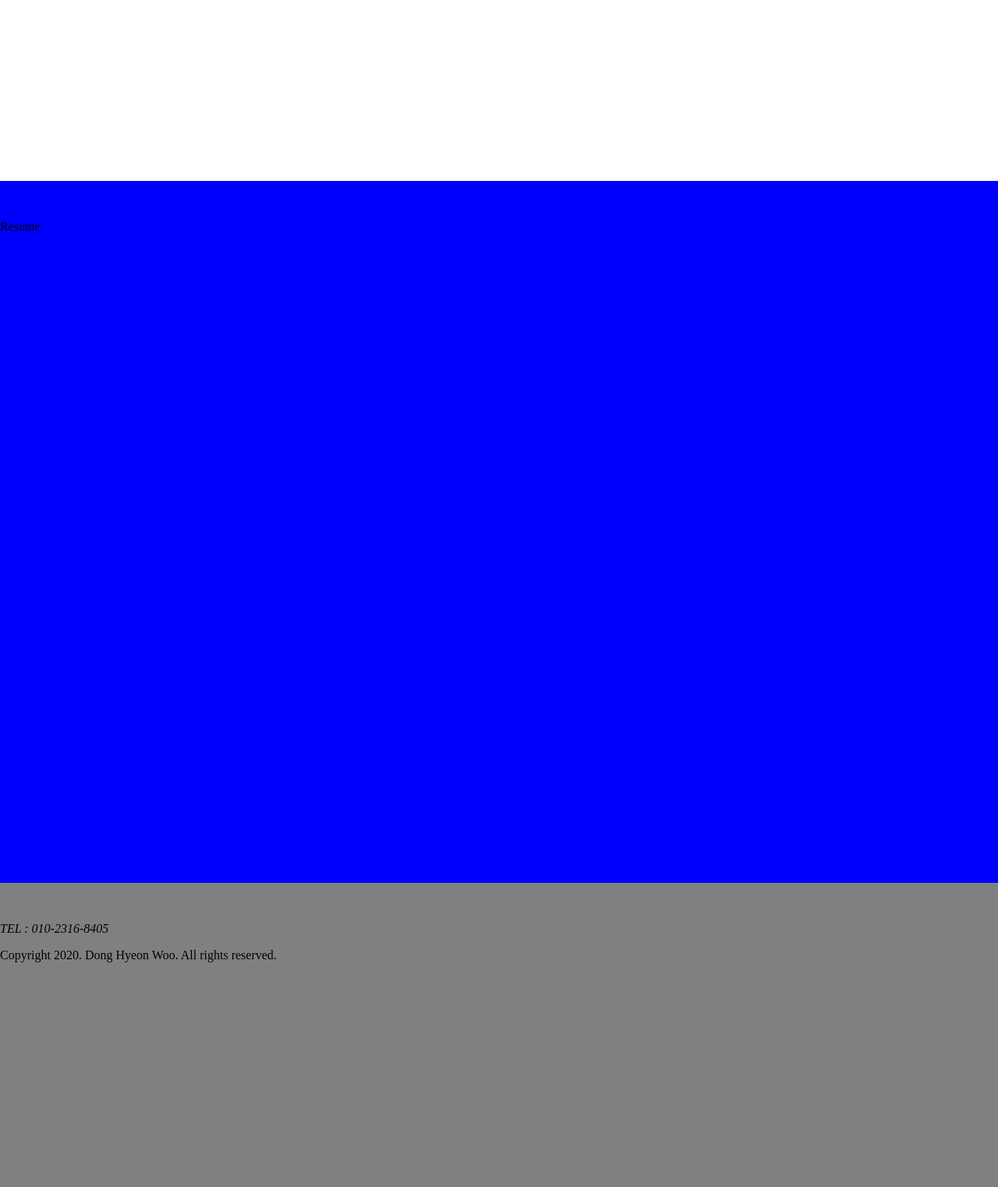
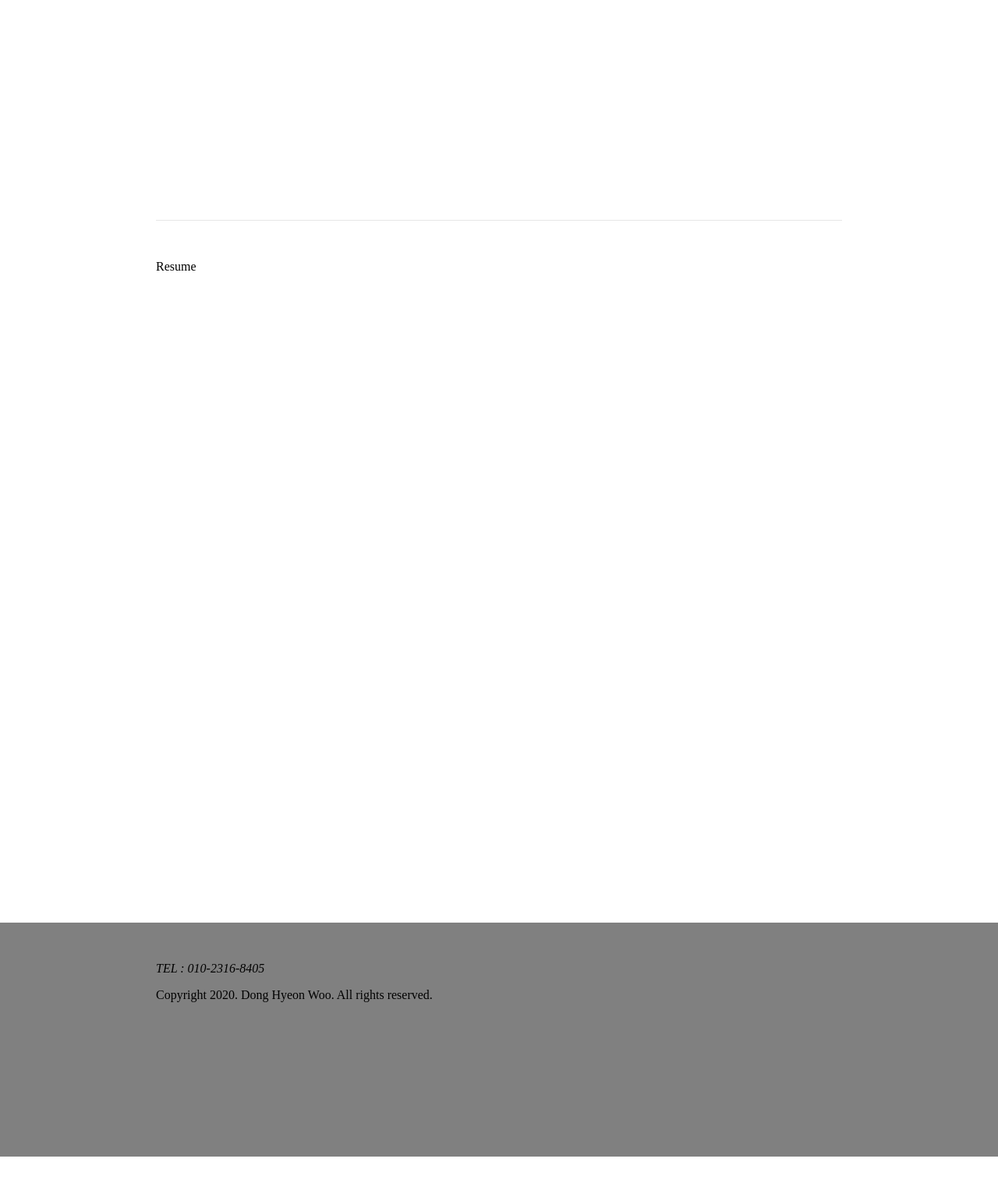
Before and after one commit to dhsj8405/W_W-eb, a plain HTML site: page testindex.html in a window 1280 px wide. Shown: the part 912-2434 px from the top of the page at 78% size. After the commit the page ends 2395 px from the top, so only its background shows below. Drawn offline with Linux system fonts and the light colour scheme.

Commit message:
Add files via upload

```diff
--- a/style.css
+++ b/style.css
@@ -65,24 +65,24 @@ body{
 
 #about_me{
   background-color: white;
-  padding : 50px 100px 50px 100px;
-  margin:0 auto;
+  /* margin:0 auto; */
+
+  padding : 50px 200px 50px 200px;
+}
+#Resume{
+  height: 800px;
+  margin : 50px 200px 50px 200px;
+  background-color: white;
+  border-top: 1px solid #E6E6E6;
+  padding-top:50px;
+
 
 
 }
-#Resume{
-  height: 800px;
-  background-color: blue;
-  padding-top: 50px;
-  padding-bottom: 50px;
-  margin:0 auto;
-
-}
 #contact{
-  height: 300px;
+  height: 200px;
   background-color: gray;
-  padding-top: 50px;
-  padding-bottom: 50px;
+  padding : 50px 200px 50px 200px;
 }
 #about_me .row{
   display:grid;
--- a/testcss.css
+++ b/testcss.css
@@ -65,24 +65,24 @@ body{
 
 #about_me{
   background-color: white;
-  padding : 50px 100px 50px 100px;
-  margin:0 auto;
+  /* margin:0 auto; */
+
+  padding : 50px 200px 50px 200px;
+}
+#Resume{
+  height: 800px;
+  margin : 50px 200px 50px 200px;
+  background-color: white;
+  border-top: 1px solid #E6E6E6;
+  padding-top:50px;
+
 
 
 }
-#Resume{
-  height: 800px;
-  background-color: blue;
-  padding-top: 50px;
-  padding-bottom: 50px;
-  margin:0 auto;
-
-}
 #contact{
-  height: 300px;
+  height: 200px;
   background-color: gray;
-  padding-top: 50px;
-  padding-bottom: 50px;
+  padding : 50px 200px 50px 200px;
 }
 #about_me .row{
   display:grid;
--- a/testindex.html
+++ b/testindex.html
@@ -21,7 +21,7 @@
     </div>
     <div id="about_me">
       <div class = row>
-        <div class="col1"><img src="myprofile.jpg" width="100%"></div>
+        <div class="col1"><img src="img/myprofile.jpg" width="100%"></div>
         <div class="col2">
           <p>Copyright 2020. Dong Hyeon Woo. All rights reserved.</p>
         </div>
```
Also changed, not shown: index.html (+1 -1 lines).
